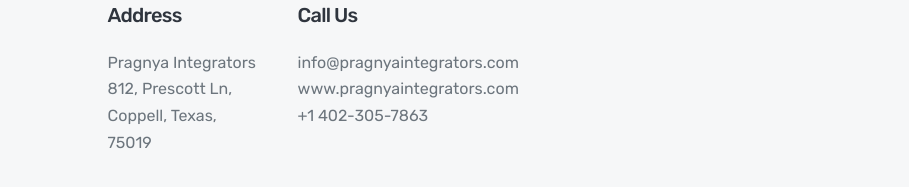
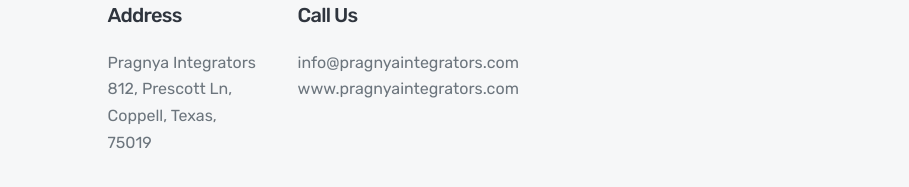
Before and after one commit to bigmisty/pragnyainc, a plain HTML site: page index.html in a window 1280 px wide. Shown: the part 3773-3960 px from the top of the page, 371-1280 px from the left. Drawn offline with Linux system fonts and the light colour scheme; files whose address does not match are found by name.

Commit message:
Update index.html

```diff
--- a/index.html
+++ b/index.html
@@ -716,7 +716,6 @@
 								<h6 class="h6-xl">Call Us</h6>
 								<span>info@pragnyaintegrators.com</span>
 								<span>www.pragnyaintegrators.com</span>
-								<span>+1 402-305-7863</span>
 
 
 							</div>
```
